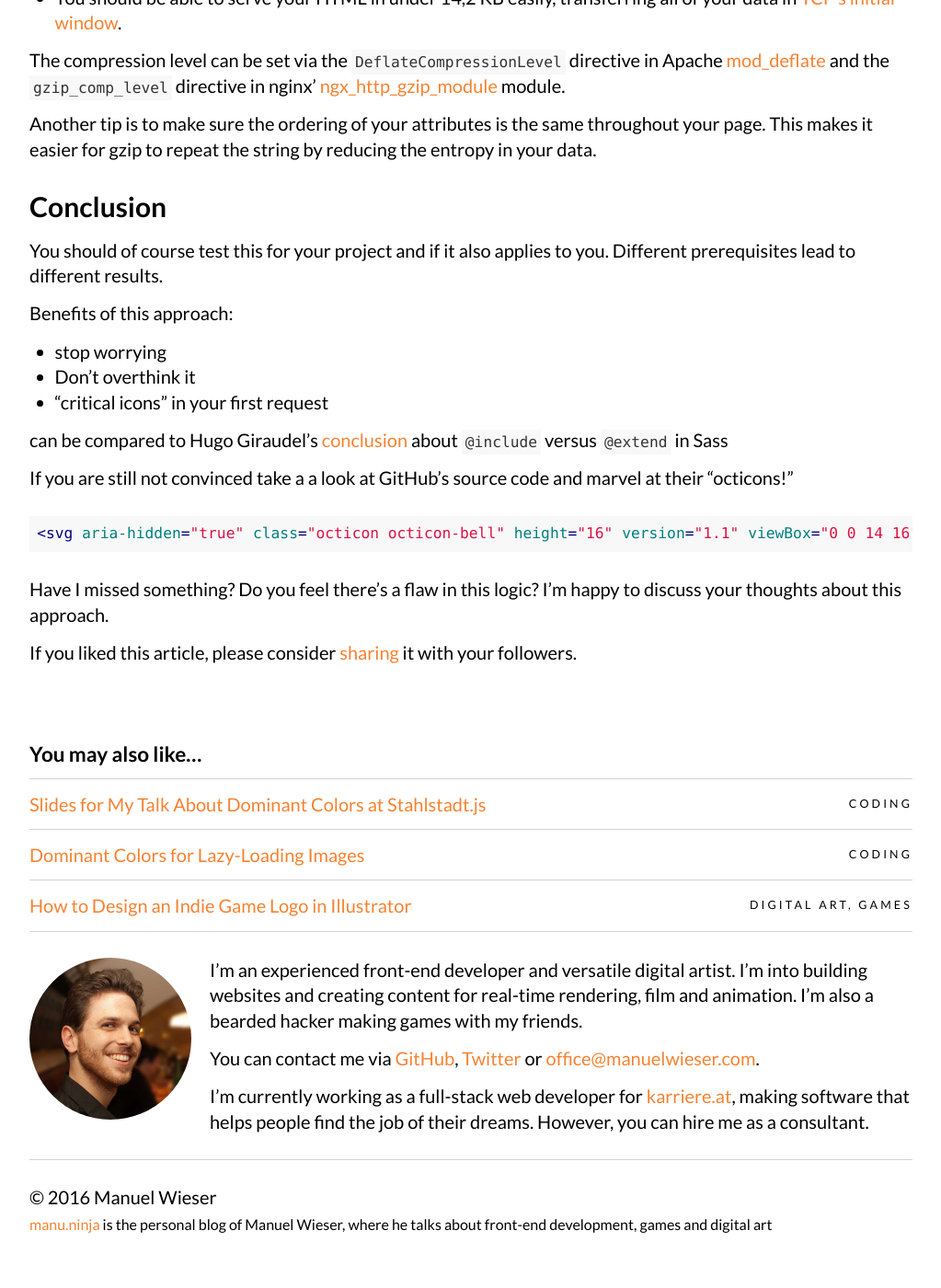
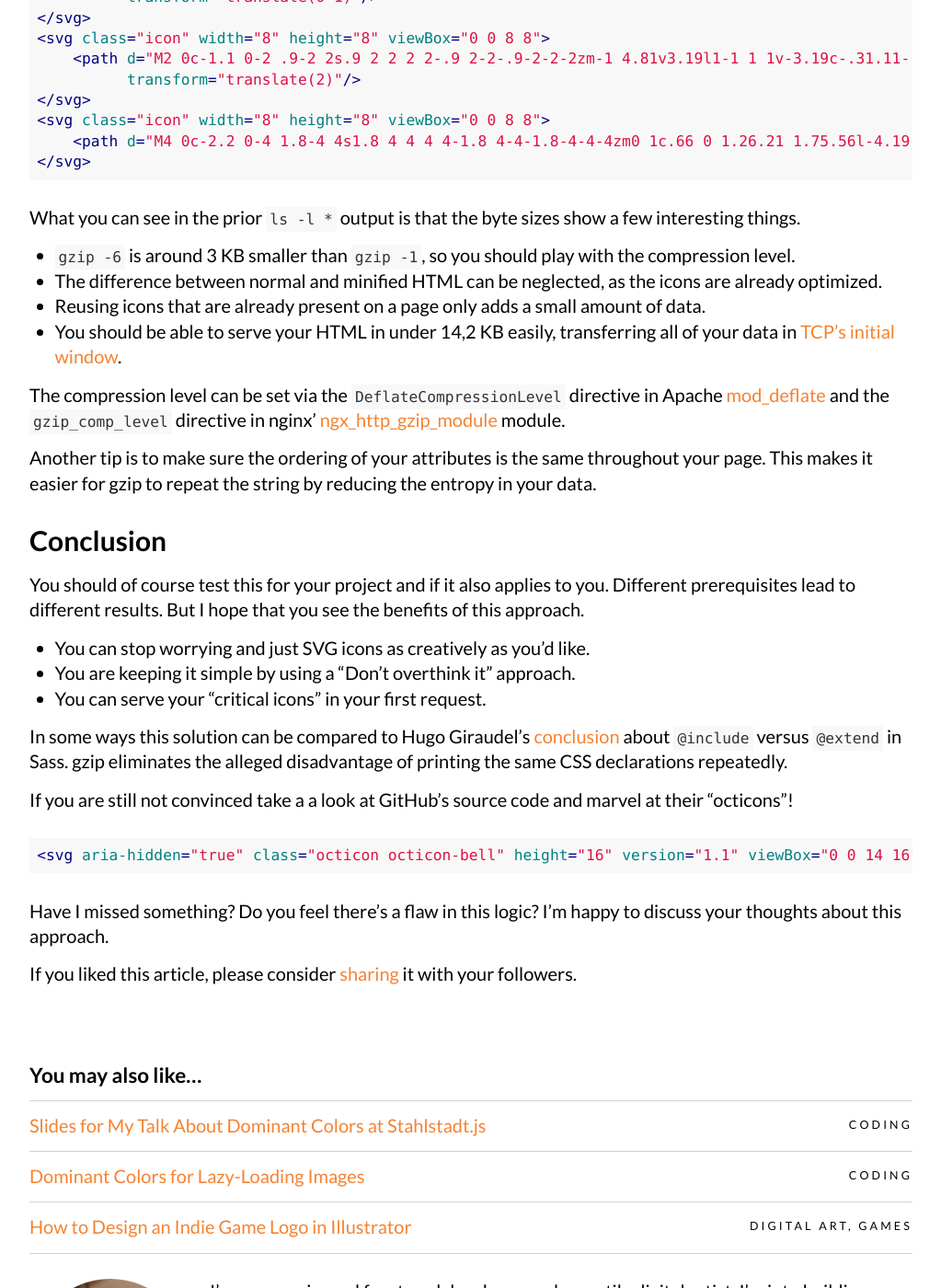
Before and after one commit to Lorti/manu.ninja, a Jekyll site: the page built from _posts/2016-08-28-inline-svg-how-i-learned-to-stop-worrying-and-love-gzip.md, in a window 1280 px wide and 1400 px high, scrolled down 3715 px. Shown: the whole window at 92% size, without its empty margins (128-1151 px from the left). Built offline with Jekyll 4.4.1, drawn with Linux system fonts in a browser that asks for light colours; nearby versions of some CDN libraries; comment, search, counter and statistics services are not loaded; before the commit the page ends 5086 px from its top, so only the background shows below that; some of the changed text lies outside the part shown.

Commit message:
Am I done with this long article, really?

```diff
--- a/_posts/2016-08-28-inline-svg-how-i-learned-to-stop-worrying-and-love-gzip.md
+++ b/_posts/2016-08-28-inline-svg-how-i-learned-to-stop-worrying-and-love-gzip.md
@@ -9,6 +9,8 @@ sharing: true
 What If I told you, that you can inline all of your SVG icons and stop worrying about the alternatives? In this article I suggest that you make your life easier by embracing gzip and replacing all of your `<use>`{:.html} references.
 
 The web community has switched from [sprite sheets](http://alistapart.com/article/sprites) to [icon fonts](https://24ways.org/2011/displaying-icons-with-fonts-and-data-attributes) to [SVG icon systems](https://24ways.org/2014/an-overview-of-svg-sprite-creation-techniques/) all in only ten years. We have done this for the sake of user experience, while sometimes putting developer happiness aside and maybe over-engineering the basic task of displaying an image.
+
+![](/images/general-buck-turgidson.gif)
 
 While using SVG icons has many benefits -- like them being small, flexible and sharp -- we still have to deal with annoyances and browser inconsistencies and depend on authoring/build pipelines of various complexity. What are the implementation options and the problems you might have already encountered?
 
@@ -131,18 +133,15 @@ Another tip is to make sure the ordering of your attributes is the same througho
 
 ## Conclusion
 
-You should of course test this for your project and if it also applies to you. Different prerequisites lead to different results.
+You should of course test this for your project and if it also applies to you. Different prerequisites lead to different results. But I hope that you see the benefits of this approach.
 
-Benefits of this approach:
+* You can stop worrying and just SVG icons as creatively as you'd like.
+* You are keeping it simple by using a "Don't overthink it" approach.
+* You can serve your "critical icons" in your first request.
 
-* stop worrying
-* Don't overthink it
-* "critical icons" in your first request
+In some ways this solution can be compared to Hugo Giraudel's [conclusion](https://www.sitepoint.com/avoid-sass-extend/) about `@include`{:.css} versus `@extend`{:.css} in Sass. gzip eliminates the alleged disadvantage of printing the same CSS declarations repeatedly.
 
-can be compared to Hugo Giraudel's [conclusion](https://www.sitepoint.com/avoid-sass-extend/) about `@include`{:.css} versus `@extend`{:.css} in Sass
-
-
-If you are still not convinced take a a look at GitHub's source code and marvel at their "octicons!"
+If you are still not convinced take a a look at GitHub's source code and marvel at their "octicons"!
 
 ~~~ html
 <svg aria-hidden="true" class="octicon octicon-bell" height="16" version="1.1" viewBox="0 0 14 16" width="14"><path d="M14 12v1H0v-1l.73-.58c.77-.77.81-2.55 1.19-4.42C2.69 3.23 6 2 6 2c0-.55.45-1 1-1s1 .45 1 1c0 0 3.39 1.23 4.16 5 .38 1.88.42 3.66 1.19 4.42l.66.58H14zm-7 4c1.11 0 2-.89 2-2H5c0 1.11.89 2 2 2z"></path></svg>
```
Also changed, not shown: other parts of _posts/2016-08-28-inline-svg-how-i-learned-to-stop-worrying-and-love-gzip.md (+1 -1 lines), images/general-buck-turgidson.gif (added).
